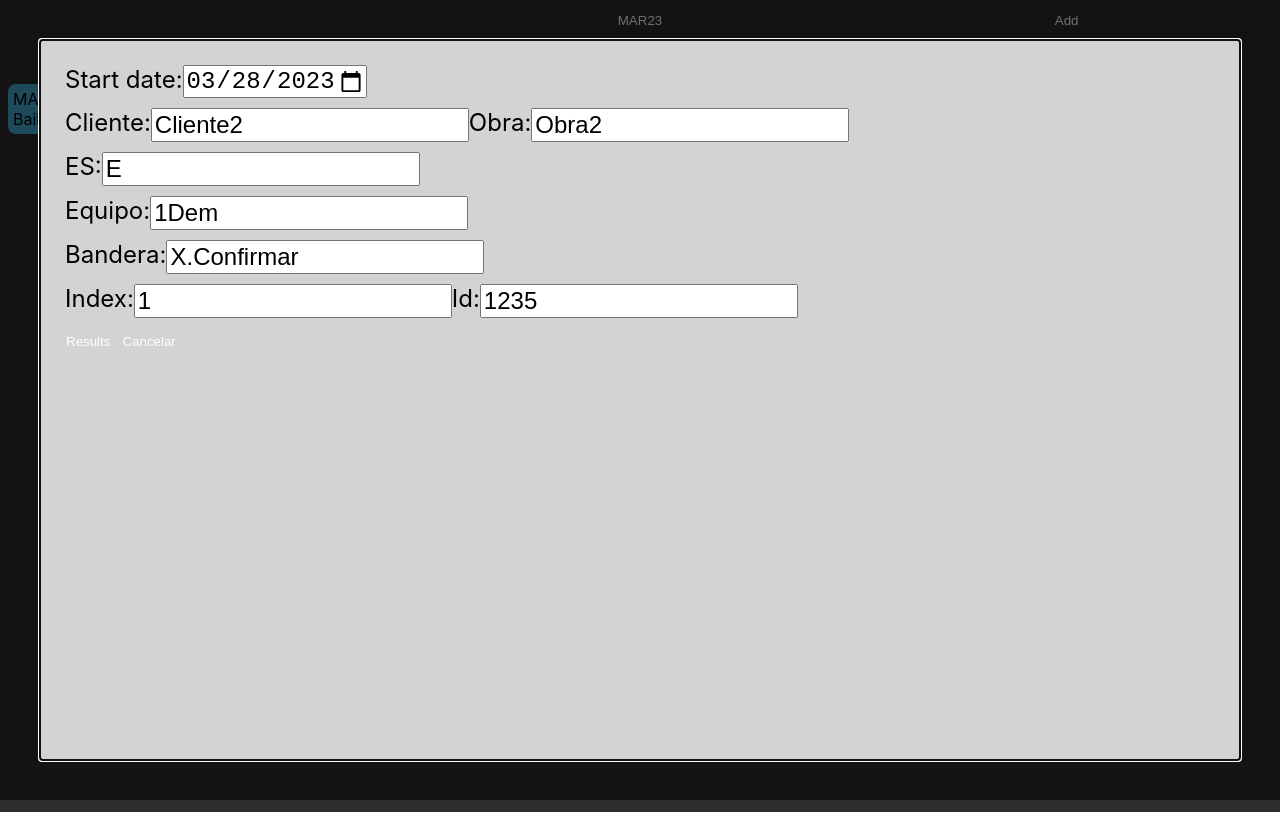
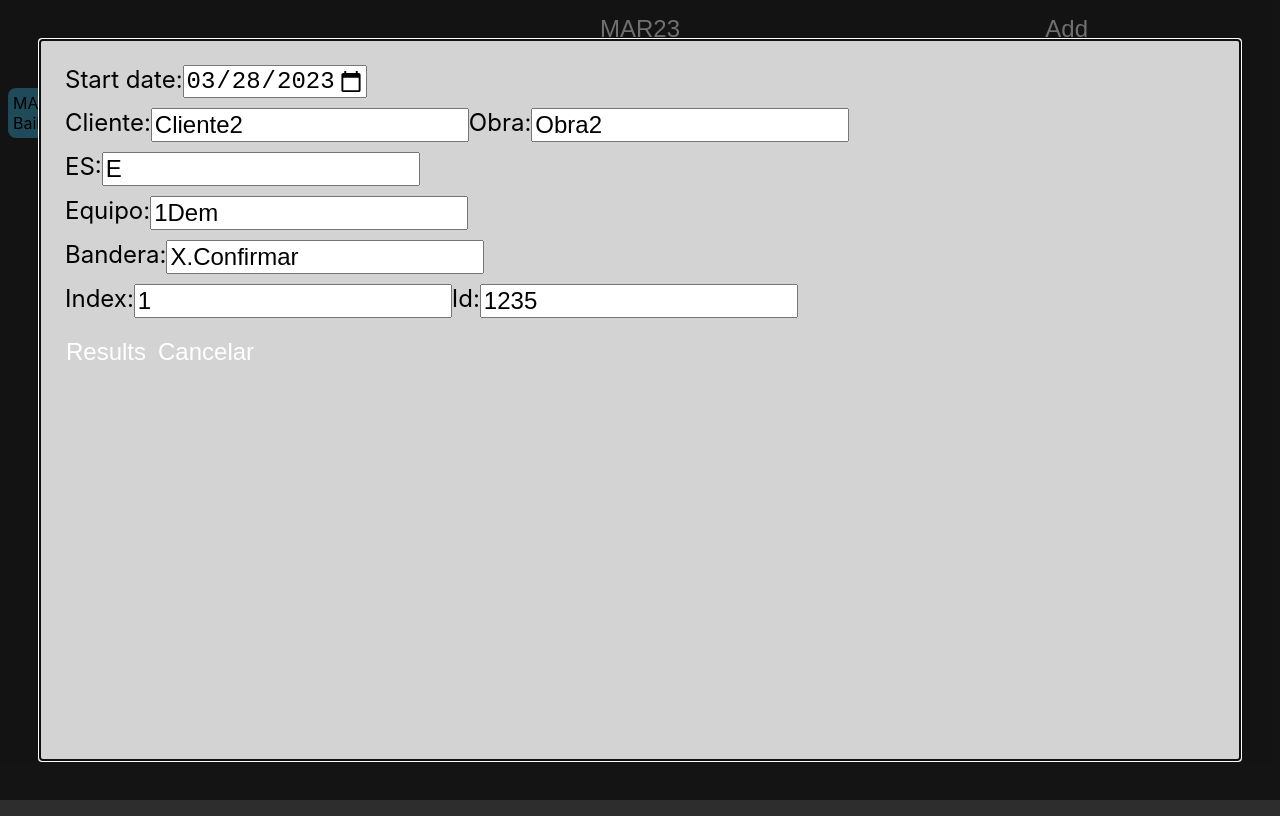
Before and after one commit to DanielBarragan96/ruta-js, a React (Create React App) app: page / in a window 1280 px wide. Built offline with nearby package versions, Linux system fonts and the light colour scheme.

Commit message:
changed font size

```diff
--- a/src/NavBar.css
+++ b/src/NavBar.css
@@ -12,4 +12,6 @@ button {
   color: white;
   border: none;
   background: none;
+  font-size: 1.5rem;
+  padding-top: 15px;
 }
```
